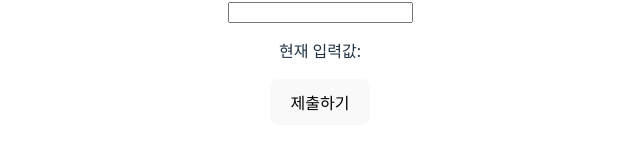
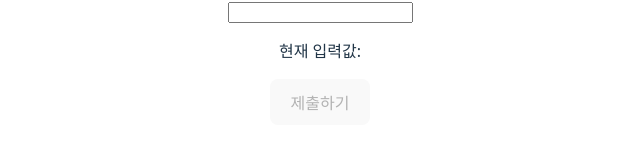
Before and after one commit to yunajoe/react-master-class-part1-inflearn, a React (Vite) app: page / in a window 1280 px wide. Shown: the part 338-488 px from the top of the page, without its empty margins (320-960 px from the left). Built offline with nearby package versions, Linux system fonts and the light colour scheme.

Commit message:
feat: mission: input관리

```diff
--- a/src/ControlledInput.tsx
+++ b/src/ControlledInput.tsx
@@ -2,20 +2,34 @@ import { SubmitEvent, useState } from "react";
 
 function ControlledInput() {
   const [nameValue, setNameValue] = useState("");
+  const [able, setDisable] = useState(true);
   const handleClick = (e: SubmitEvent<HTMLFormElement>) => {
     e.preventDefault();
+    if (nameValue.length < 2) {
+      alert("이름은 2자 이상 입력하세요");
+      return;
+    }
     alert(`현재 입력값: ${nameValue}`);
   };
+
   return (
     <form onSubmit={handleClick}>
       <input
         value={nameValue}
         onChange={(e) => {
-          setNameValue(e.target.value);
+          const value = e.target.value.trim();
+          if (!value) {
+            setDisable(true);
+          } else {
+            setDisable(false);
+          }
+          setNameValue(value);
         }}
       />
       <p>현재 입력값:{nameValue}</p>
-      <button type="submit">제출하기</button>
+      <button type="submit" disabled={able}>
+        제출하기
+      </button>
     </form>
   );
 }
```
